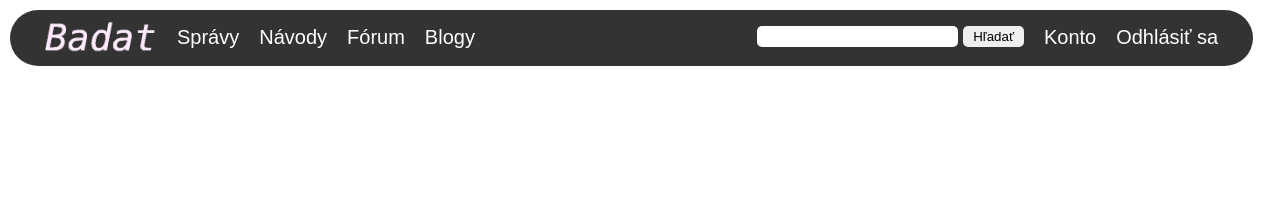
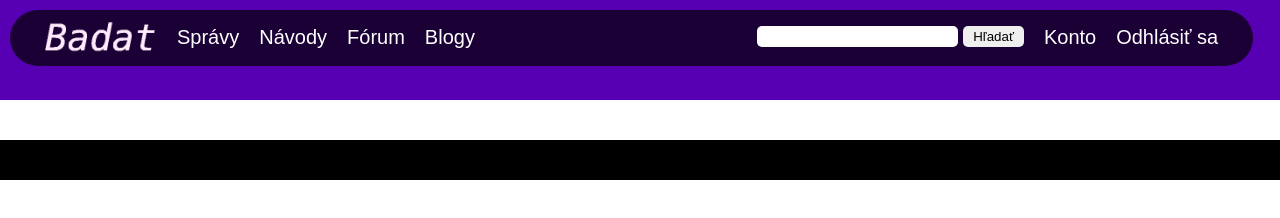
Before and after one commit to epcak/semestralka-vaii, a plain HTML site: page index.html in a window 1280 px wide. Drawn offline with nearby package versions, Linux system fonts and the light colour scheme; files that its build step writes are made by us from their sources; a web font is replaced by a local one.

Commit message:
korekcie v hlavicke a pridanie zakladu sekcii + paticka stranky

```diff
--- a/index.html
+++ b/index.html
@@ -12,6 +12,7 @@
     <script type="text/javascript" src="skripty/navigacia_burger.js"></script>
 </head>
 <body>
+    <div class="header_wrapper">
         <header>
             <nav>
                 <ul>
@@ -35,5 +36,21 @@
                 </ul>
             </nav>
         </header>
+    </div>
+    <div class="sekcia fialova_sekcia prva_sekcia">
+        <div class="obmedzovac_sekcie">
+
+        </div>
+    </div>
+    <div class="sekcia">
+        <div class="obmedzovac_sekcie">
+
+        </div>
+    </div>
+    <footer>
+        <div class="sekcia obmedzovac_sekcie">
+
+        </div>
+    </footer>
 </body>
 </html>
--- a/styly/definicie.less
+++ b/styly/definicie.less
@@ -0,0 +1,2 @@
+@primarnaFarbaPozadia: rgb(87, 0, 179);
+@primarnaFarbaTextu: #ffffff;
--- a/styly/zakladny.less
+++ b/styly/zakladny.less
@@ -1,6 +1,6 @@
 @import "definicie";
 
-@farbaPozadiaNavigacie: rgba(0, 0, 0, 0.8);
+@farbaPozadiaNavigacie: rgba(0, 0, 0, 0.7);
 @farbaPozadiaMobilnejNavigace: rgb(23, 23, 23);
 @farbaTextuNavigacie: white;
 @farbaPozadiaUkazanejNavigacie: rgba(87, 0, 179, 0.3);
@@ -17,6 +17,10 @@
 /* Koniec kodu na pridanie fontu */
 
 body {
+  margin: 0;
+}
+
+.header_wrapper {
   max-width: 1400px;
   margin: auto;
   padding: 0 10px;
@@ -43,7 +47,7 @@ header {
         text-decoration: none;
         color: @farbaTextuNavigacie;
         font-size: 20px;
-        padding: 16px 10px 16px 10px;
+        padding: 15px 10px 15px 10px;
         &:hover {
           background-color: @farbaPozadiaUkazanejNavigacie;
           color: @farbaTextuNavigacie;
@@ -113,6 +117,9 @@ header {
 }
 
 @media only screen and (max-width: 1050px) {
+  .header_wrapper {
+    padding: 0
+  }
   body {
     margin: 0;
     padding: 0;
@@ -209,3 +216,28 @@ header {
     }
   }
 }
+
+.sekcia {
+  padding: 20px;
+}
+.obmedzovac_sekcie {
+  max-width: 1300px;
+  margin: auto;
+}
+.fialova_sekcia {
+  background-color: @primarnaFarbaPozadia;
+  color: @primarnaFarbaTextu;
+}
+.prva_sekcia {
+  padding-top: 80px;
+}
+
+footer {
+  margin: 0 auto;
+  text-align: center;
+  background-color: black;
+  color: white;
+  a {
+    color: white;
+  }
+}
```
Lines whose indentation alone changed are shown as unchanged.
